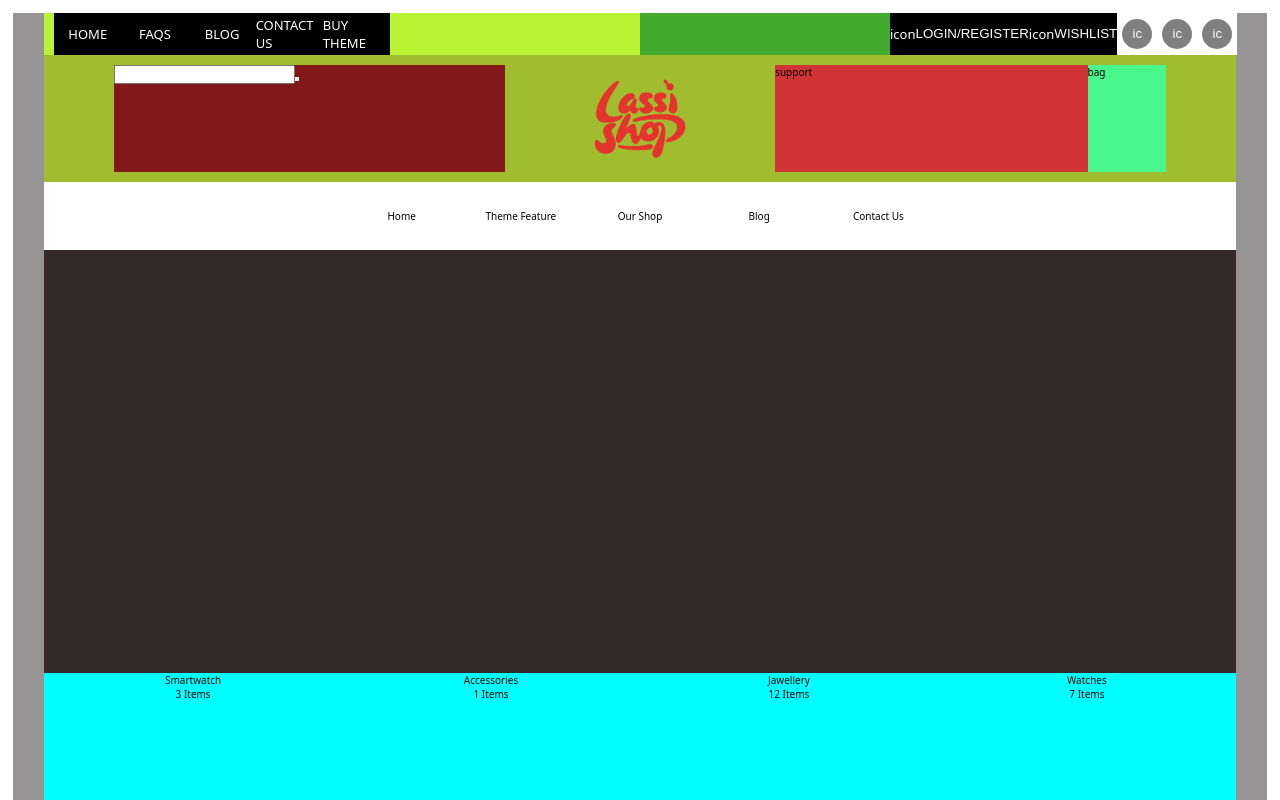
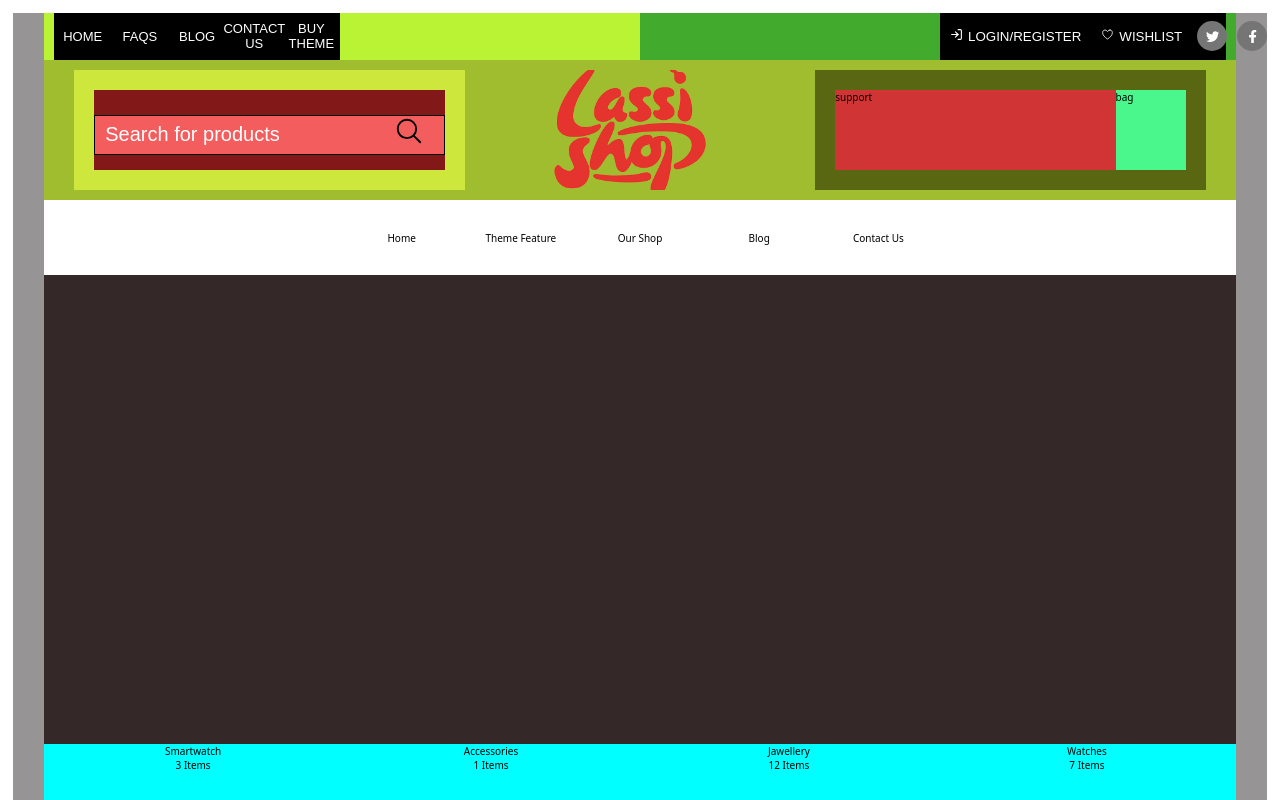
Before and after one commit to Bartolunio/feature-styling-views, a React (Vite) app: page / in a window 1280 px wide. Shown: the top 800 px of the page. Built offline with nearby package versions, Linux system fonts and the light colour scheme.

Commit message:
-Styling components

```diff
--- a/package.json
+++ b/package.json
@@ -11,7 +11,8 @@
   },
   "dependencies": {
     "react": "^18.2.0",
-    "react-dom": "^18.2.0"
+    "react-dom": "^18.2.0",
+    "react-icons": "^5.2.1"
   },
   "devDependencies": {
     "@types/react": "^18.2.66",
--- a/src/App.tsx
+++ b/src/App.tsx
@@ -1,6 +1,7 @@
 import './App.css';
 import LeftNavBar from './components/LeftNavBar/LeftNavBar';
 import RightNavBar from './components/RigtNavBar/RightNavBar';
+import SearchBar from './components/SearchBar/SearchBar';
 function App() {
   return (
     <>
@@ -18,12 +19,12 @@ function App() {
           <div className='header-main-section'>
             <div className='search-area'>
               <div className='search-input'>
-                <input type='text' />
-                <button></button>
+                <SearchBar />
               </div>
             </div>
 
             <div className='logo-area'></div>
+
             <div className='header-tools'>
               <div className='support'>support</div>
               <div className='shop-bag'>bag</div>
@@ -34,7 +35,7 @@ function App() {
             <nav className='navigation-menu'>
               <li>Home</li>
               <li>Theme Feature</li>
-              <li> Our Shop</li>
+              <li>Our Shop</li>
               <li>Blog</li>
               <li>Contact Us</li>
             </nav>
--- a/src/components/LeftNavBar/LeftNavBar.module.css
+++ b/src/components/LeftNavBar/LeftNavBar.module.css
@@ -3,7 +3,11 @@
   width: 100%;
   height: 100%;
   background-color: black;
-  & > li {
+  justify-content: space-around;
+
+  & > button {
+    border: none;
+    background-color: transparent;
     cursor: pointer;
     font-size: 1.3rem;
     justify-content: center;
@@ -13,4 +17,8 @@
     color: white;
     align-items: center;
   }
+  & > button:hover {
+    color: #d3cdcd;
+    background-color: #757575;
+  }
 }
--- a/src/components/LeftNavBar/LeftNavBar.tsx
+++ b/src/components/LeftNavBar/LeftNavBar.tsx
@@ -4,11 +4,11 @@ export const LeftNavBar = () => {
   return (
     <>
       <section className={styles.contentLeftSite}>
-        <li>HOME</li>
-        <li>FAQS</li>
-        <li>BLOG</li>
-        <li>CONTACT US</li>
-        <li>BUY THEME</li>
+        <button>HOME</button>
+        <button>FAQS</button>
+        <button>BLOG</button>
+        <button>CONTACT US</button>
+        <button>BUY THEME</button>
       </section>
     </>
   );
--- a/src/components/RigtNavBar/RightNavBar.module.css
+++ b/src/components/RigtNavBar/RightNavBar.module.css
@@ -3,7 +3,7 @@
   width: 100%;
   height: 100%;
   background-color: black;
-  justify-content: space-between;
+  justify-content: space-around;
 
   & > div {
     cursor: pointer;
@@ -16,11 +16,10 @@
 
 .contentSociety {
   display: flex;
-  background-color: #fff;
   & > button {
     margin: 0.5rem;
     cursor: pointer;
-    background-color: grey;
+    background-color: #757575;
     text-align: center;
     border: none;
     width: 3rem;
@@ -31,20 +30,45 @@
     color: white;
     align-items: center;
   }
+
+  & > button:hover {
+    color: black;
+    background-color: white;
+  }
+}
+.contentLogin {
+  cursor: pointer;
+  padding: 1rem;
+
+  & > div {
+    padding-right: 0.5rem;
+  }
+  & > .login {
+    background-color: transparent;
+    color: white;
+    border: none;
+    cursor: pointer;
+  }
+}
+.contentLogin:hover {
+  color: #d3cdcd;
+  background-color: #757575;
 }
 
-.login {
-  background-color: transparent;
-  color: white;
-  width: 100%;
-  height: 100%;
-  border: none;
+.contentWishList {
+  cursor: pointer;
+  padding: 1rem;
+  & > div {
+    padding-right: 0.5rem;
+  }
+  & > .wishlist {
+    background-color: transparent;
+    color: white;
+    border: none;
+    cursor: pointer;
+  }
 }
-
-.wishlist {
-  background-color: transparent;
-  color: white;
-  width: 100%;
-  height: 100%;
-  border: none;
+.contentWishList:hover {
+  color: #d3cdcd;
+  background-color: #757575;
 }
--- a/src/components/RigtNavBar/RightNavBar.tsx
+++ b/src/components/RigtNavBar/RightNavBar.tsx
@@ -1,21 +1,36 @@
 import styles from './RightNavBar.module.css';
+import { FiLogIn } from 'react-icons/fi';
+import { IoHeartOutline } from 'react-icons/io5';
+import { FaFacebookF } from 'react-icons/fa';
+import { FaPinterestP } from 'react-icons/fa';
+import { FaTwitter } from 'react-icons/fa';
 
 export const RightNavBar = () => {
   return (
     <>
       <section className={styles.contentRightSite}>
-        <>
-          <div>icon</div>
+        <div className={styles.contentLogin}>
+          <div>
+            <FiLogIn />
+          </div>
           <button className={styles.login}>LOGIN/REGISTER</button>
-        </>
-        <div>
-          <div>icon</div>
+        </div>
+        <div className={styles.contentWishList}>
+          <div>
+            <IoHeartOutline />
+          </div>
           <button className={styles.wishlist}>WISHLIST</button>
         </div>
         <div className={styles.contentSociety}>
-          <button>ic</button>
-          <button>ic</button>
-          <button>ic</button>
+          <button>
+            <FaTwitter />
+          </button>
+          <button>
+            <FaFacebookF />
+          </button>
+          <button>
+            <FaPinterestP />
+          </button>
         </div>
       </section>
     </>
--- /dev/null
+++ b/src/components/SearchBar/SearchBar.module.css
@@ -0,0 +1,46 @@
+.contentSearchBar {
+  margin: 2.5rem 0 0 0;
+  display: flex;
+  width: 100%;
+  height: 50%;
+  justify-content: center;
+  background-color: rgb(243, 93, 93);
+  border: 1px solid black;
+
+  & > input {
+    font-size: 2rem;
+    padding: 1rem;
+    border: none;
+    height: 100%;
+    background-color: transparent;
+    width: 80%;
+  }
+  & > input:focus {
+    outline: none;
+    color: black;
+  }
+  & > input::placeholder {
+    color: white;
+  }
+
+  & > button {
+    background-color: transparent;
+    border: none;
+    height: 100%;
+    width: 20%;
+    text-align: center;
+    font-size: 3rem;
+    cursor: pointer;
+  }
+}
+
+.inputSearch::placeholder {
+  opacity: 1;
+  transition: opacity 0.5s ease-out;
+}
+.inputSearch:hover::placeholder {
+  opacity: 0.7;
+}
+.inputSearch:focus::placeholder {
+  opacity: 0;
+}
--- /dev/null
+++ b/src/components/SearchBar/SearchBar.tsx
@@ -0,0 +1,31 @@
+import { useState } from 'react';
+
+import { IoSearchOutline } from 'react-icons/io5';
+import styles from './SearchBar.module.css';
+
+const SearchBar = () => {
+  const [showPlaceholder, setShowPlaceholder] = useState(true);
+
+  const handleClick = () => {
+    setShowPlaceholder(false);
+    setTimeout(() => {
+      setShowPlaceholder(true);
+    }, 2000);
+  };
+  return (
+    <div className={styles.contentSearchBar}>
+      <input
+        className={styles.inputSearch}
+        type='text'
+        placeholder={showPlaceholder ? 'Search for products' : ''}
+        // placeholder='Search for products'
+        onClick={handleClick}
+      />
+      <button>
+        <IoSearchOutline />
+      </button>
+    </div>
+  );
+};
+
+export default SearchBar;
--- a/src/index.css
+++ b/src/index.css
@@ -34,14 +34,14 @@ html {
   margin: 0 auto;
 }
 .left-navBar {
-  padding: 0 25rem 0 1rem;
+  padding: 0 30rem 0 1rem;
   width: 50%;
   height: 100%;
   display: flex;
   background-color: #b9f333;
 }
 .right-navBar {
-  padding: 0 1rem 0 25rem;
+  padding: 0 1rem 0 30rem;
   width: 50%;
   height: 100%;
   display: flex;
@@ -49,6 +49,7 @@ html {
 }
 
 .header-main-section {
+  justify-content: space-around;
   padding: 1rem;
   background-color: rgba(163, 202, 21, 0.781);
   margin: 0 auto;
@@ -58,11 +59,11 @@ html {
 }
 
 .search-area {
-  margin: 0 auto;
   height: 100%;
   width: 33.33%;
   background-color: #cee73c;
   display: flex;
+  padding: 2rem;
 
   & > .search-input {
     background-color: #831818;
@@ -76,16 +77,17 @@ html {
   background-color: transparent;
   background-size: cover;
   background-position: center;
-  width: 15rem;
+  width: 25rem;
   height: 100%;
   display: flex;
 }
 .header-tools {
   width: 33.33%;
-  margin: 0 auto;
+  margin: 0 0 0 2rem;
   height: 100%;
   background-color: #596612;
   display: flex;
+  padding: 2rem;
 
   & > .support {
     width: 80%;
```
Also changed, not shown: 1 other file (tests, documents, lock files or other folders).
